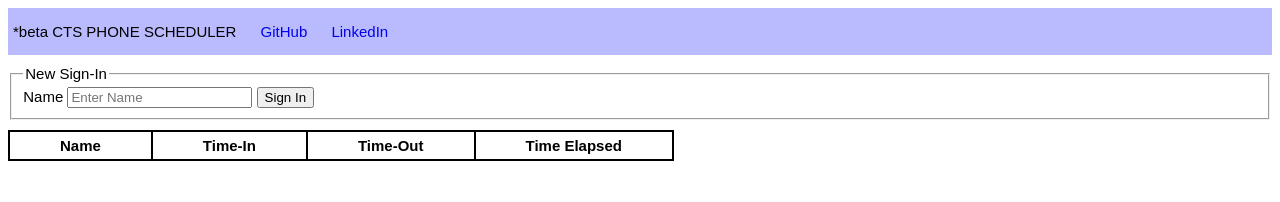
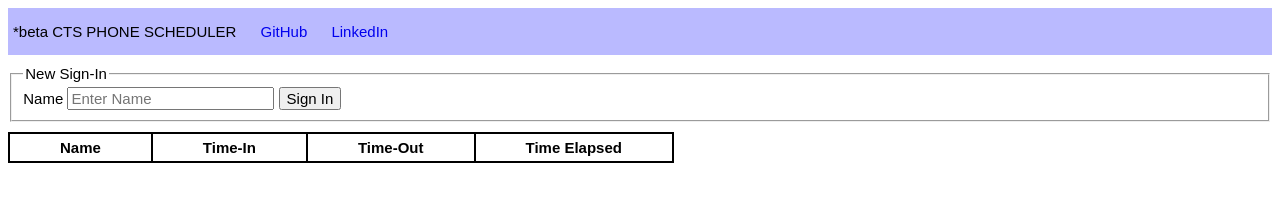
Before and after one commit to franklant/ctsphonescheduler, a website: page index.html in a window 1280 px wide. Drawn offline with nearby package versions, Linux system fonts and the light colour scheme.

Commit message:
fix: change input font size

```diff
--- a/src/css/styles.css
+++ b/src/css/styles.css
@@ -1,5 +1,9 @@
 body {
     font-family: Arial, "Droid Serif";
+    font-size: 15px;
+}
+
+input {
     font-size: 15px;
 }
 
```
